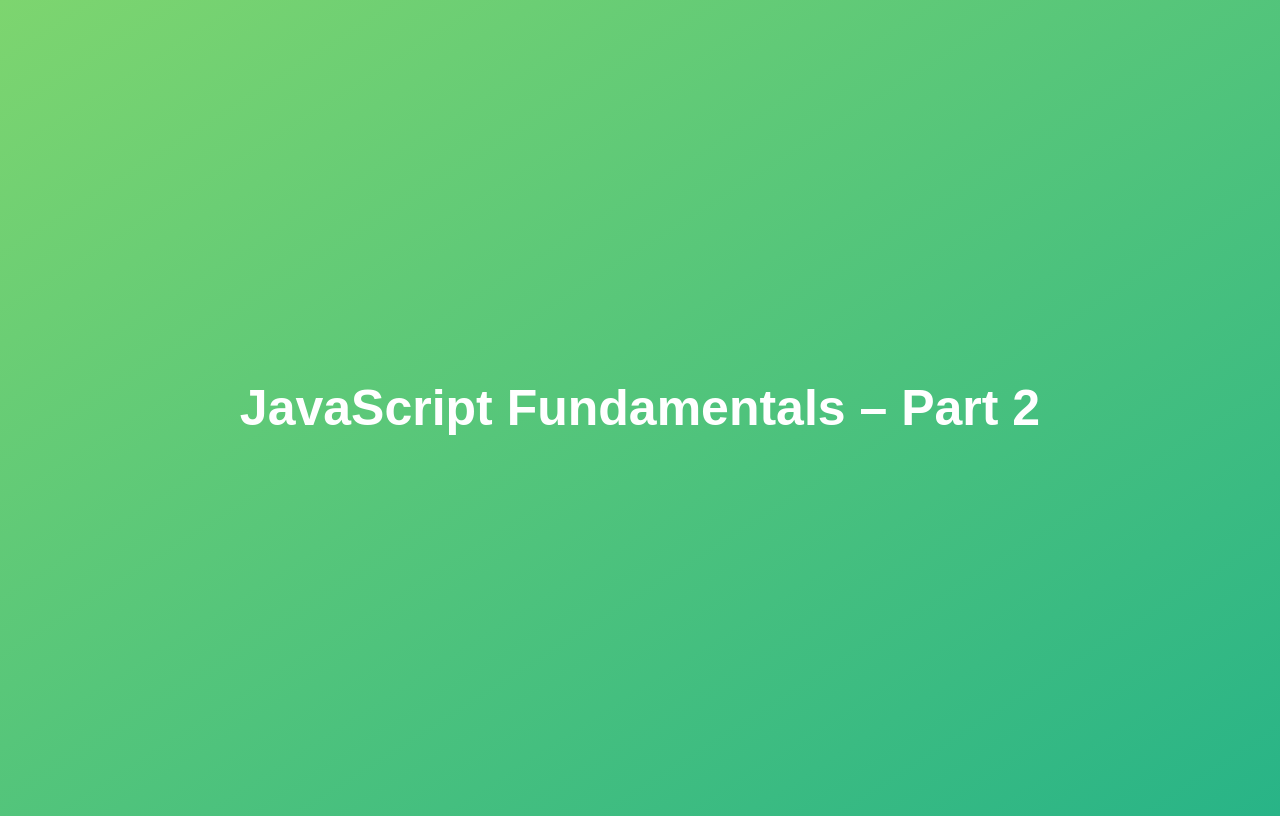
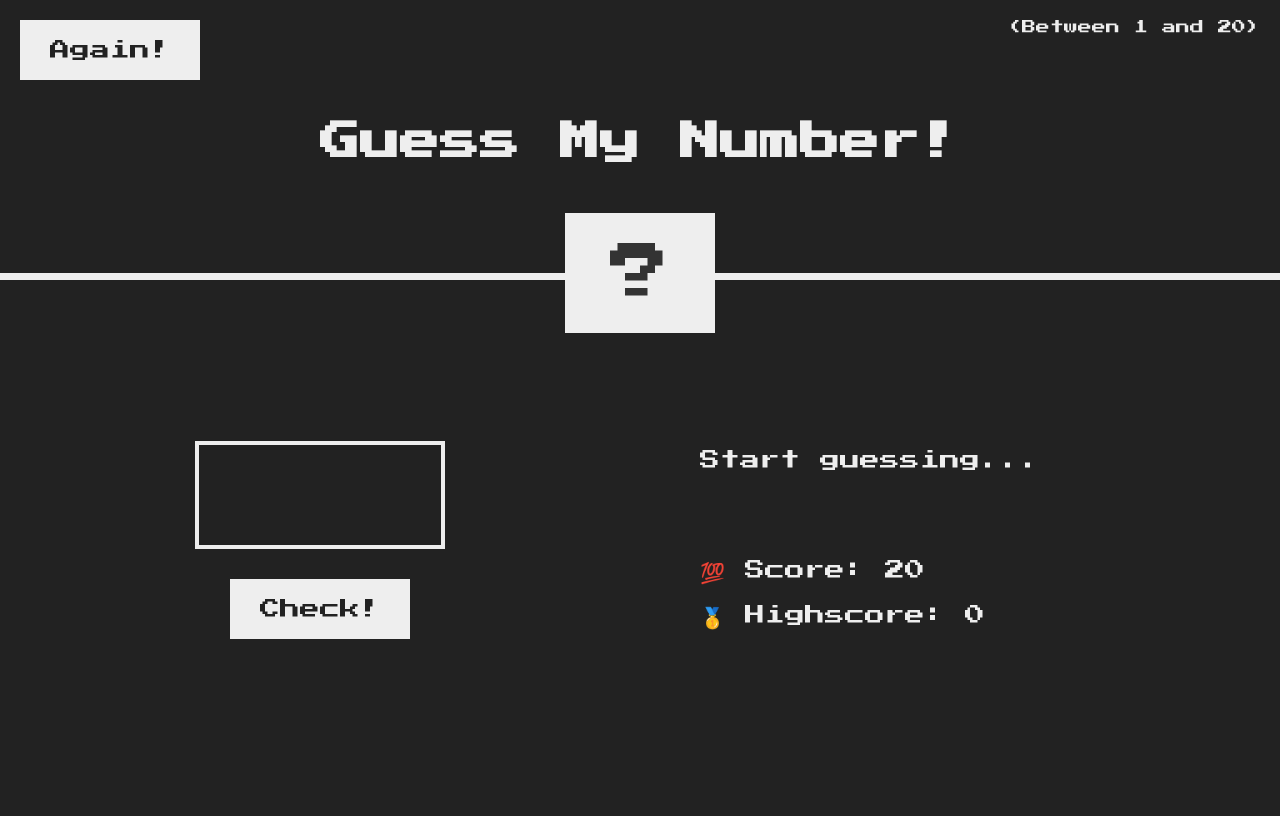
Before and after one commit to muhammaddahmadd/JavaScript-DSA, a plain HTML site: page index.html in a window 1280 px wide. Drawn offline with Linux system fonts and the light colour scheme.

Commit message:
Working on JS:

```diff
--- a/index.html
+++ b/index.html
@@ -1,30 +1,35 @@
 <!DOCTYPE html>
 <html lang="en">
+
 <head>
   <meta charset="UTF-8" />
   <meta name="viewport" content="width=device-width, initial-scale=1.0" />
   <meta http-equiv="X-UA-Compatible" content="ie=edge" />
-    <title>JavaScript Fundamentals – Part 2</title>
-    <style>
-      body {
-        height: 100vh;
-        display: flex;
-        align-items: center;
-        background: linear-gradient(to top left, #28b487, #7dd56f);
-      }
-      h1 {
-        font-family: sans-serif;
-        font-size: 50px;
-        line-height: 1.3;
-        width: 100%;
-        padding: 30px;
-        text-align: center;
-        color: white;
-      }
-    </style>
+  <link rel="stylesheet" href="style.css" />
+  <title>Guess My Number!</title>
 </head>
+
 <body>
-    <h1>JavaScript Fundamentals – Part 2</h1>
+  <header>
+    <h1>Guess My Number!</h1>
+    <p class="between">(Between 1 and 20)</p>
+    <button class="btn again">Again!</button>
+    <div class="number">?</div>
+  </header>
+  <main>
+    <section class="left">
+      <input type="number" class="guess" />
+      <button class="btn check">Check!</button>
+    </section>
+    <section class="right">
+      <p class="message">Start guessing...</p>
+      <p class="label-score">💯 Score: <span class="score">20</span></p>
+      <p class="label-highscore">
+        🥇 Highscore: <span class="highscore">0</span>
+      </p>
+    </section>
+  </main>
   <script src="script.js"></script>
 </body>
+
 </html>
--- a/script.js
+++ b/script.js
@@ -273,30 +273,30 @@ const calcTip = function (bill) {
 
 /* Write your code below. Good luck! 🙂 */
 
-const bills = [22, 295, 176, 440, 37, 105, 10, 1100, 86, 52]
-// alert(bills.length)
-const tips = [];
-const totals =[];
-for (let i = 0; i <bills.length; i++){
-    tips[i] = calcTip(bills[i]);
-    totals[i] = tips[i] + bills[i];
-}
+// const bills = [22, 295, 176, 440, 37, 105, 10, 1100, 86, 52]
+// // alert(bills.length)
+// const tips = [];
+// const totals =[];
+// for (let i = 0; i <bills.length; i++){
+//     tips[i] = calcTip(bills[i]);
+//     totals[i] = tips[i] + bills[i];
+// }
 
-console.log(tips)
-console.log(totals)
+// console.log(tips)
+// console.log(totals)
 
 //bonus
 
-const calcAverage = function(arr){
-    let sum = 0;
-   for (let i =0; i < arr.length; i++){
-    // sum = sum + arr[i]
-    sum += arr[i];
-   }
-    return sum/arr.length;
-}
-const result = calcAverage(totals);
-console.log(result)
+// const calcAverage = function(arr){
+//     let sum = 0;
+//    for (let i =0; i < arr.length; i++){
+//     // sum = sum + arr[i]
+//     sum += arr[i];
+//    }
+//     return sum/arr.length;
+// }
+// const result = calcAverage(totals);
+// console.log(result)
 
 
 
@@ -306,3 +306,177 @@ console.log(result)
 //     sum1 = sum1 + test[i]
 
 // } console.log(sum1)
+
+
+// const data = [3, -2, -6, -1, "error", 9, 13, 17, 15, 14, 9 ,5];
+
+
+// let filtered = data.filter(x => typeof (x) !== "string")
+// console.log(Number(Math.max(filtered)))
+// console.log(Math.min(filtered))
+// const amplitudeCalc = function(arr){
+
+//     let filtered = arr.filter(x=> typeof(x) !== "string")
+//     console.log(filtered)
+//     let max = filtered[0];
+//     let min = filtered[0];
+//     for (let i = 0; i < filtered.length; i++){
+//         const curr = filtered[i]
+//       if (curr > max) max = curr;
+//       if (curr < min) min = curr
+//     }
+//     console.log("min:", min)
+//     console.log("max:", max)
+//     return max - min;
+// }
+// const result = amplitudeCalc(data)
+// console.log(result)
+
+
+
+// const printForcast = function (arr){
+//     let str = ""
+//     for(let i =0; i < arr.length; i++){
+//         str = str + `... ${arr[i]}C in ${i + 1} days...`
+//         // console.log(str)
+//     }
+
+//     return str;
+// }
+// const test_data1 = [17, 21, 23]
+// const rslt = printForcast(test_data1);
+// console.log(rslt)
+
+
+
+
+'use strict';
+
+/*
+console.log(document.querySelector('.message').textContent);
+document.querySelector('.message').textContent = '🎉 Correct Number!';
+
+document.querySelector('.number').textContent = 13;
+document.querySelector('.score').textContent = 10;
+
+document.querySelector('.guess').value = 23;
+console.log(document.querySelector('.guess').value);
+*/
+
+let secretNumber = Math.trunc(Math.random() * 20) + 1;
+let score = 20;
+let highscore = 0;
+
+const displayMessage = function (message) {
+  document.querySelector('.message').textContent = message;
+};
+
+document.querySelector('.check').addEventListener('click', function () {
+  const guess = Number(document.querySelector('.guess').value);
+  console.log(guess, typeof guess);
+
+  // When there is no input
+  if (!guess) {
+    // document.querySelector('.message').textContent = '⛔️ No number!';
+    displayMessage('⛔️ No number!');
+
+    // When player wins
+  } else if (guess === secretNumber) {
+    // document.querySelector('.message').textContent = '🎉 Correct Number!';
+    displayMessage('🎉 Correct Number!');
+    document.querySelector('.number').textContent = secretNumber;
+
+    document.querySelector('body').style.backgroundColor = '#60b347';
+    document.querySelector('.number').style.width = '30rem';
+
+    if (score > highscore) {
+      highscore = score;
+      document.querySelector('.highscore').textContent = highscore;
+    }
+
+    // When guess is wrong
+  } else if (guess !== secretNumber) {
+    if (score > 1) {
+      // document.querySelector('.message').textContent =
+      // guess > secretNumber ? '📈 Too high!' : '📉 Too low!';
+      displayMessage(guess > secretNumber ? '📈 Too high!' : '📉 Too low!');
+      score--;
+      document.querySelector('.score').textContent = score;
+    } else {
+      // document.querySelector('.message').textContent = '💥 You lost the game!';
+      displayMessage('💥 You lost the game!');
+      document.querySelector('.score').textContent = 0;
+    }
+  }
+
+  //   // When guess is too high
+  // } else if (guess > secretNumber) {
+  //   if (score > 1) {
+  //     document.querySelector('.message').textContent = '📈 Too high!';
+  //     score--;
+  //     document.querySelector('.score').textContent = score;
+  //   } else {
+  //     document.querySelector('.message').textContent = '💥 You lost the game!';
+  //     document.querySelector('.score').textContent = 0;
+  //   }
+
+  //   // When guess is too low
+  // } else if (guess < secretNumber) {
+  //   if (score > 1) {
+  //     document.querySelector('.message').textContent = '📉 Too low!';
+  //     score--;
+  //     document.querySelector('.score').textContent = score;
+  //   } else {
+  //     document.querySelector('.message').textContent = '💥 You lost the game!';
+  //     document.querySelector('.score').textContent = 0;
+  //   }
+  // }
+});
+
+document.querySelector('.again').addEventListener('click', function () {
+  score = 20;
+  secretNumber = Math.trunc(Math.random() * 20) + 1;
+
+  // document.querySelector('.message').textContent = 'Start guessing...';
+  displayMessage('Start guessing...');
+  document.querySelector('.score').textContent = score;
+  document.querySelector('.number').textContent = '?';
+  document.querySelector('.guess').value = '';
+
+  document.querySelector('body').style.backgroundColor = '#222';
+  document.querySelector('.number').style.width = '15rem';
+});
+
+///////////////////////////////////////
+// Coding Challenge #1
+
+/*
+Implement a game rest functionality, so that the player can make a new guess! Here is how:
+
+1. Select the element with the 'again' class and attach a click event handler
+2. In the handler function, restore initial values of the score and secretNumber variables
+3. Restore the initial conditions of the message, number, score and guess input field
+4. Also restore the original background color (#222) and number width (15rem)
+
+GOOD LUCK 😀
+*/
+
+
+// const reset = document.querySelector(".again")
+
+function calcMid(index1, index2) {
+  const totalMonths = 12;
+  let diff =0;
+  if(index1 !== 0 && index1 > index2) {
+    const remaing = totalMonths - index1;
+    diff = remaing + index2;
+  } else {
+    diff = index2 - index1;
+  }
+
+
+  return Math.abs(diff);
+}
+
+const rslt = calcMid(11, 0)
+console.log(rslt)
--- /dev/null
+++ b/style.css
@@ -0,0 +1,119 @@
+@import url('https://fonts.googleapis.com/css?family=Press+Start+2P&display=swap');
+
+* {
+  margin: 0;
+  padding: 0;
+  box-sizing: inherit;
+}
+
+html {
+  font-size: 62.5%;
+  box-sizing: border-box;
+}
+
+body {
+  font-family: 'Press Start 2P', sans-serif;
+  color: #eee;
+  background-color: #222;
+  /* background-color: #60b347; */
+}
+
+/* LAYOUT */
+header {
+  position: relative;
+  height: 35vh;
+  border-bottom: 7px solid #eee;
+}
+
+main {
+  height: 65vh;
+  color: #eee;
+  display: flex;
+  align-items: center;
+  justify-content: space-around;
+}
+
+.left {
+  width: 52rem;
+  display: flex;
+  flex-direction: column;
+  align-items: center;
+}
+
+.right {
+  width: 52rem;
+  font-size: 2rem;
+}
+
+/* ELEMENTS STYLE */
+h1 {
+  font-size: 4rem;
+  text-align: center;
+  position: absolute;
+  width: 100%;
+  top: 52%;
+  left: 50%;
+  transform: translate(-50%, -50%);
+}
+
+.number {
+  background: #eee;
+  color: #333;
+  font-size: 6rem;
+  width: 15rem;
+  padding: 3rem 0rem;
+  text-align: center;
+  position: absolute;
+  bottom: 0;
+  left: 50%;
+  transform: translate(-50%, 50%);
+}
+
+.between {
+  font-size: 1.4rem;
+  position: absolute;
+  top: 2rem;
+  right: 2rem;
+}
+
+.again {
+  position: absolute;
+  top: 2rem;
+  left: 2rem;
+}
+
+.guess {
+  background: none;
+  border: 4px solid #eee;
+  font-family: inherit;
+  color: inherit;
+  font-size: 5rem;
+  padding: 2.5rem;
+  width: 25rem;
+  text-align: center;
+  display: block;
+  margin-bottom: 3rem;
+}
+
+.btn {
+  border: none;
+  background-color: #eee;
+  color: #222;
+  font-size: 2rem;
+  font-family: inherit;
+  padding: 2rem 3rem;
+  cursor: pointer;
+}
+
+.btn:hover {
+  background-color: #ccc;
+}
+
+.message {
+  margin-bottom: 8rem;
+  height: 3rem;
+}
+
+.label-score {
+  margin-bottom: 2rem;
+}
```
Lines whose indentation alone changed are shown as unchanged.
